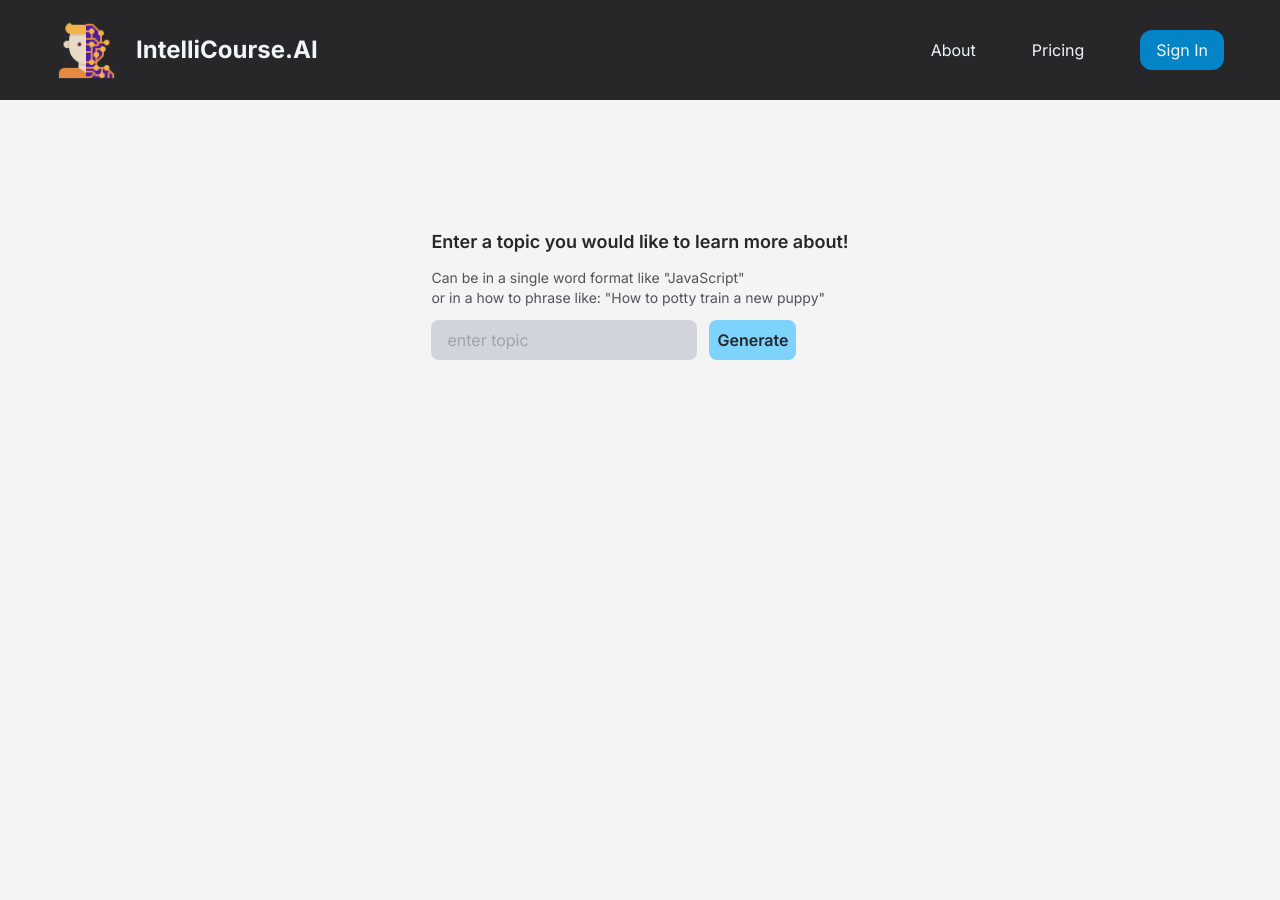
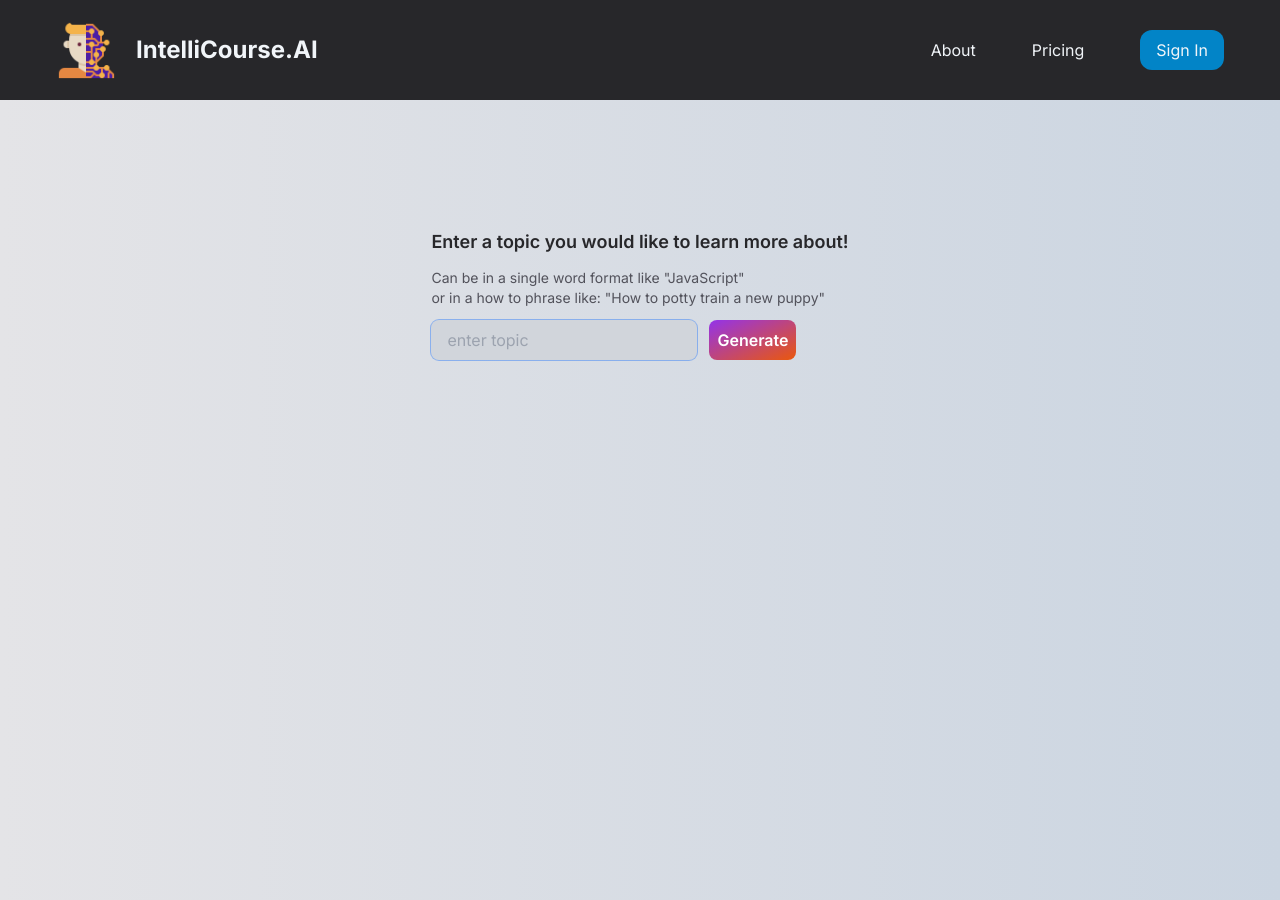
Before and after one commit to Eddie-Kuo/intellicourse-ai, a Next.js app: page /create in a window 1280 px wide. Built offline with nearby package versions, Linux system fonts and the light colour scheme; no server answers.

Commit message:
change bg color on pages to match landing page styles

```diff
--- a/src/app/course/[...slug]/page.tsx
+++ b/src/app/course/[...slug]/page.tsx
@@ -39,7 +39,7 @@ export default async function Page({ params: { slug } }: PageProps) {
   }
 
   return (
-    <div className="flex h-screen gap-5 bg-zinc-100 py-8 pr-10">
+    <div className="flex h-screen gap-5 bg-gradient-to-r from-zinc-200 to-slate-300 py-8 pr-10">
       <aside>
         <CourseSideBar
           courseDetails={courseDetails}
--- a/src/app/create/page.tsx
+++ b/src/app/create/page.tsx
@@ -35,7 +35,7 @@ export default function Page() {
 
   if (status === Status.error) {
     return (
-      <div className="flex h-screen items-center justify-center bg-zinc-100">
+      <div className="flex h-screen items-center justify-center bg-gradient-to-r from-zinc-200 to-slate-300">
         <p className="text-darkText">
           Oops, something went wrong. Please navigate back to dashboard and try
           again. Sorry for the inconvenience!
@@ -46,7 +46,7 @@ export default function Page() {
 
   if (status === Status.loading) {
     return (
-      <div className="flex h-screen items-center justify-center bg-zinc-100">
+      <div className="flex h-screen items-center justify-center bg-gradient-to-r from-zinc-200 to-slate-300">
         <Loader />
       </div>
     );
@@ -58,7 +58,7 @@ export default function Page() {
   }
 
   return (
-    <div className="flex h-screen w-full flex-col items-center bg-zinc-100 pt-32">
+    <div className="flex h-screen w-full flex-col items-center bg-gradient-to-r from-zinc-200 to-slate-300 pt-32">
       <div className="flex  flex-col justify-center gap-3">
         <p className="text-lg font-semibold text-zinc-800">
           Enter a topic you would like to learn more about!
@@ -72,13 +72,13 @@ export default function Page() {
             onChange={(e) => setTopic(e.target.value)}
             value={topic}
             placeholder="enter topic"
-            className="rounded-lg bg-gray-300 px-4 py-2 text-zinc-800"
+            className="ring-slate rounded-lg bg-gray-300 px-4 py-2 text-zinc-800 ring-1"
           />
           <button
             onClick={handleGenerateCourse}
-            className="rounded-lg bg-sky-300 p-2"
+            className="rounded-lg bg-gradient-to-br from-purple-600 to-orange-600 p-2"
           >
-            <p className="font-semibold text-zinc-800">Generate</p>
+            <p className="font-semibold text-white">Generate</p>
           </button>
         </div>
       </div>
--- a/src/app/dashboard/page.tsx
+++ b/src/app/dashboard/page.tsx
@@ -15,7 +15,7 @@ export default async function Page() {
   const data = await getCourseList(user.id);
 
   return (
-    <div className="flex bg-zinc-100">
+    <div className="flex bg-gradient-to-r from-zinc-200 to-slate-300">
       {/* Content Container*/}
       <div className="mx-auto w-full p-20">
         <div className="flex flex-col items-start gap-4">
@@ -25,7 +25,7 @@ export default async function Page() {
           </p>
           <Link
             href="/create"
-            className="flex items-center gap-3 rounded-xl border-2 border-zinc-200 p-5 shadow-2xl"
+            className="flex items-center gap-3 rounded-xl p-5 shadow-2xl ring-1 ring-slate-400"
           >
             <FaSquarePlus color={"lightGrey"} size={30} />
             <p className="text-semibold text-zinc-800">Create a Course</p>
--- a/src/components/CourseSideBar.tsx
+++ b/src/components/CourseSideBar.tsx
@@ -21,17 +21,15 @@ export default function CourseSideBar({
   const sortedUnits = courseDetails.units.sort((a, b) => a.unit - b.unit);
 
   return (
-    <div className="flex max-w-sm flex-col justify-center gap-5 rounded-r-3xl bg-zinc-200 p-6 sm:mt-0">
-      <h1 className="text-3xl font-semibold uppercase text-slate-800">
+    <div className="flex max-w-sm flex-col justify-center gap-5 rounded-r-3xl bg-zinc-300 p-6 sm:mt-0">
+      <h1 className="text-center text-3xl font-semibold uppercase text-slate-800">
         {courseDetails.title}
       </h1>
       <div className="w-[90%] self-center border border-black/60" />
       {sortedUnits.map((unit) => {
         return (
           <div key={unit.unit}>
-            <h2 className="text-lg font-semibold text-sky-800 ">
-              {unit.title}
-            </h2>
+            <h2 className="text-lg font-semibold text-sky-800">{unit.title}</h2>
             {unit.chapters
               .sort((a, b) => a.chapter - b.chapter)
               .map((chapter) => {
@@ -39,14 +37,14 @@ export default function CourseSideBar({
                   <div
                     key={chapter.chapter}
                     className={cn(
-                      "mt-1 rounded-md bg-zinc-300 px-2 py-1",
+                      "mt-1 rounded-md bg-zinc-400 px-2 py-1",
                       chapter.id === currentChapter && "bg-sky-400",
                     )}
                   >
                     <Link
                       href={`/course/${courseDetails.id}/${unit.unit}/${chapter.chapter}`}
                       className={cn(
-                        "text-darkText font-medium",
+                        "font-medium text-darkText",
                         chapter.id === currentChapter && "text-white",
                       )}
                     >
--- a/tailwind.config.ts
+++ b/tailwind.config.ts
@@ -17,6 +17,7 @@ const config = {
         "2xl": "1400px",
       },
     },
+
     extend: {
       colors: {
         darkText: "#18181b",
```
